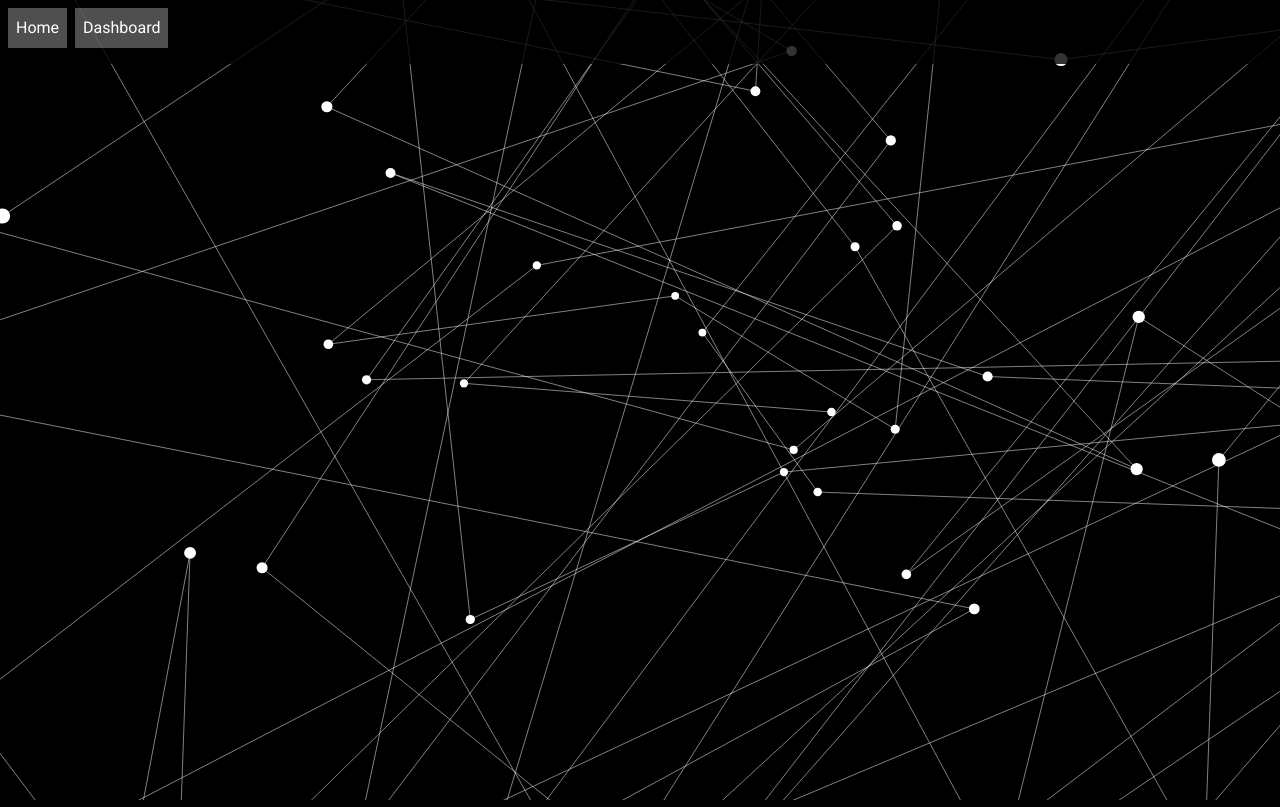
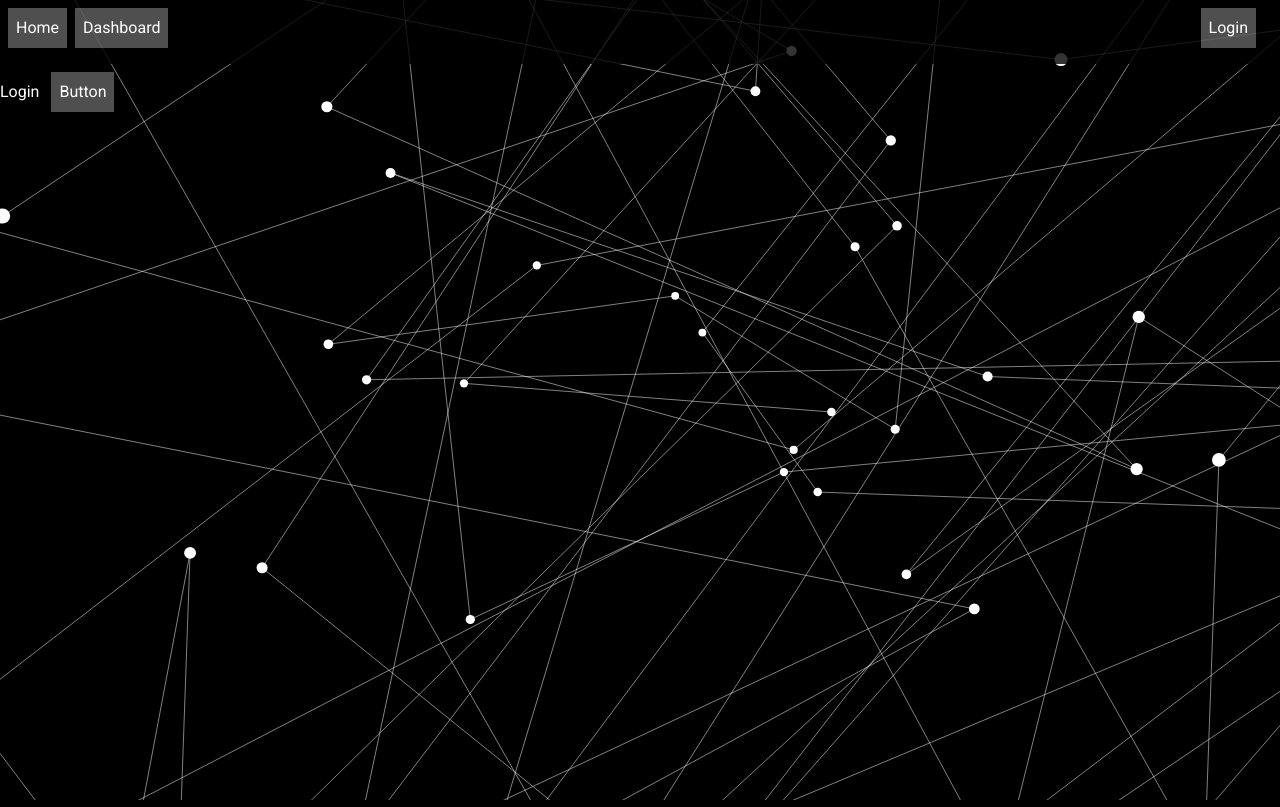
Before and after one commit to SpiritUrban/my-pro, an Angular app: page /login in a window 1280 px wide. Before the commit this address led to /. Built offline with nearby package versions, Linux system fonts and the light colour scheme.

Commit message:
add login component

```diff
--- a/src/app/app-routing.module.ts
+++ b/src/app/app-routing.module.ts
@@ -2,6 +2,7 @@ import { NgModule }             from '@angular/core';
 import { RouterModule, Routes } from '@angular/router';
 
 import { HomeComponent }        from './home/home.component';
+import { LoginComponent }       from './login/login.component';
 import { DashboardComponent }   from './dashboard/dashboard.component';
 //import { HeroesComponent }      from './heroes.component';
 //import { HeroDetailComponent }  from './hero-detail.component';
@@ -9,7 +10,8 @@ import { DashboardComponent }   from './dashboard/dashboard.component';
 const routes: Routes = [
   //{ path: '', redirectTo: '/dashboard', pathMatch: 'full' },
   { path: '',  component: HomeComponent },
-  { path: 'dashboard',  component: DashboardComponent }/*,
+  { path: 'dashboard',  component: DashboardComponent },
+  { path: 'login',      component: LoginComponent } /*
   { path: 'detail/:id', component: HeroDetailComponent },
   { path: 'heroes',     component: HeroesComponent }*/
 ];
--- a/src/app/app.component.html
+++ b/src/app/app.component.html
@@ -5,6 +5,8 @@
 
     <a routerLink="./" routerLinkActive="active">Home</a>
     <a routerLink="./dashboard" routerLinkActive="active">Dashboard</a>
+
+    <a routerLink="./login" class="nav-a-right">Login</a>
 
 
   </nav>
--- a/src/app/app.component.less
+++ b/src/app/app.component.less
@@ -5,17 +5,10 @@
   background: rgba(0, 0, 0, 0.8);
   z-index: 1000;
   padding: 0 1rem 1rem 0;
-  a {
-    display: inline-block;
-    padding: .5rem;
-    background: rgba(255, 255, 255, 0.31);
-    color: white;
-    text-decoration: none;
-    //margin: .5rem;
-    margin: .5rem 0 0 .5rem;
-    &:hover {
-      color: black;
-      background: white;
-    }
+
+
+  .nav-a-right {
+    float: right;
+    margin-right: 1.5rem;
   }
 }
--- a/src/app/dashboard/dashboard.component.css
+++ b/src/app/dashboard/dashboard.component.css
@@ -9,4 +9,5 @@
 
 .dashboard-container {
   position: absolute;
+  padding: 4rem 0 0 0;
 }
--- /dev/null
+++ b/src/app/login/login.component.html
@@ -0,0 +1,4 @@
+<div class="login-container">
+  Login
+  <a (click)="start()" >Button</a>
+</div>
--- /dev/null
+++ b/src/app/login/login.component.less
@@ -0,0 +1,4 @@
+.login-container {
+  position: absolute;
+  padding: 4rem 0 0 0;
+}
--- /dev/null
+++ b/src/app/login/login.component.ts
@@ -0,0 +1,20 @@
+import { Component, OnInit } from '@angular/core';
+
+@Component({
+  selector: 'login',
+  templateUrl: './login.component.html',
+  styleUrls: [ './login.component.less' ]
+})
+export class LoginComponent implements OnInit {
+
+
+  constructor() { }
+
+  public ngOnInit() {
+    console.log(1)
+  }
+
+  public start() {
+    alert()
+  }
+}
--- a/src/styles.css
+++ b/src/styles.css
@@ -11,3 +11,18 @@ body {
 	font-family: 'Roboto', sans-serif;
 	line-height: 1.5em;
 }
+
+a {
+  display: inline-block;
+  padding: .5rem;
+  background: rgba(255, 255, 255, 0.31);
+  color: white;
+  text-decoration: none;
+  cursor: pointer;
+  margin: .5rem 0 0 .5rem;
+
+}
+a:hover {
+  color: black;
+  background: white;
+}
```
Also changed, not shown: src/app/app.module.ts (+5 -3 lines).
